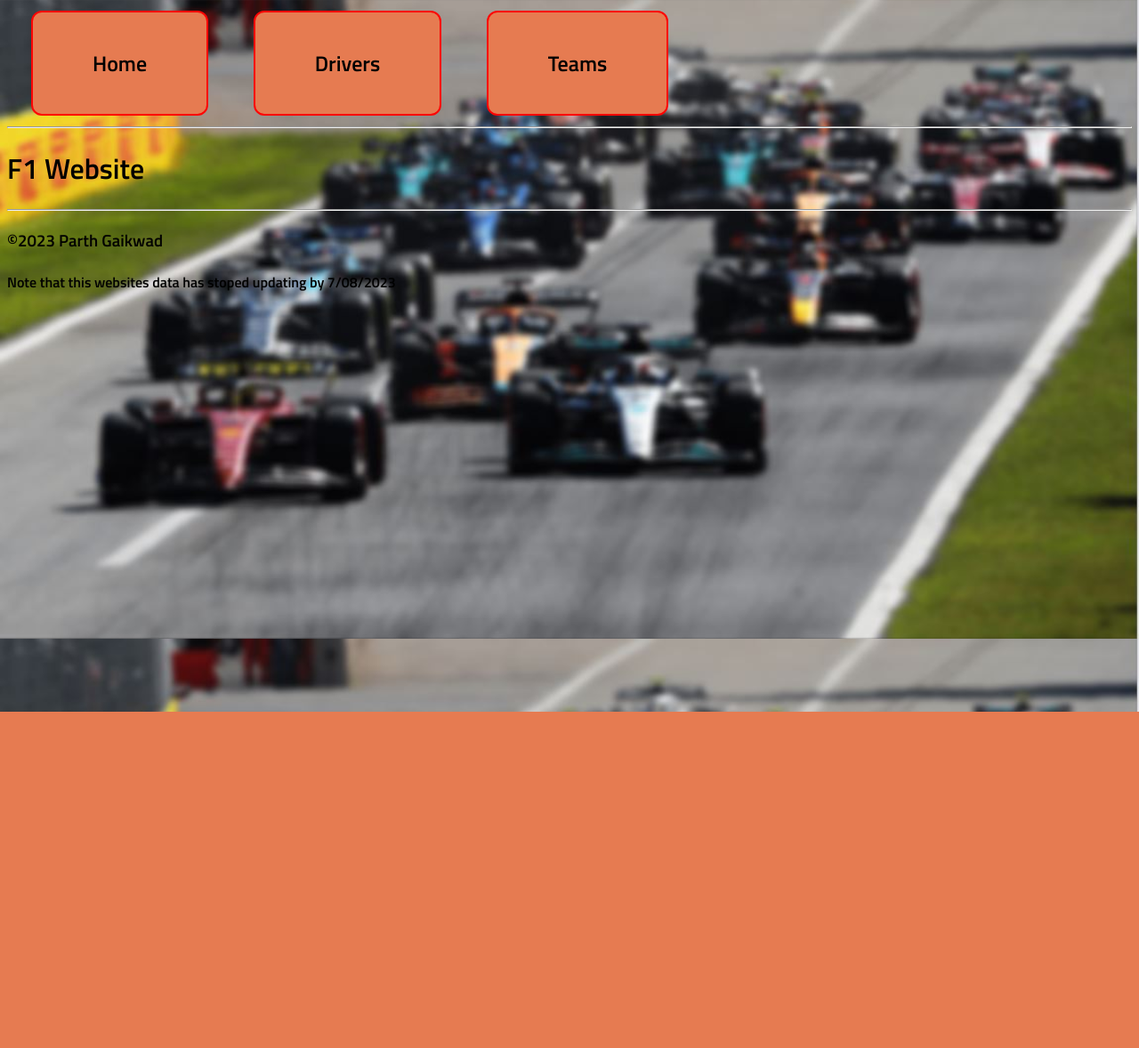
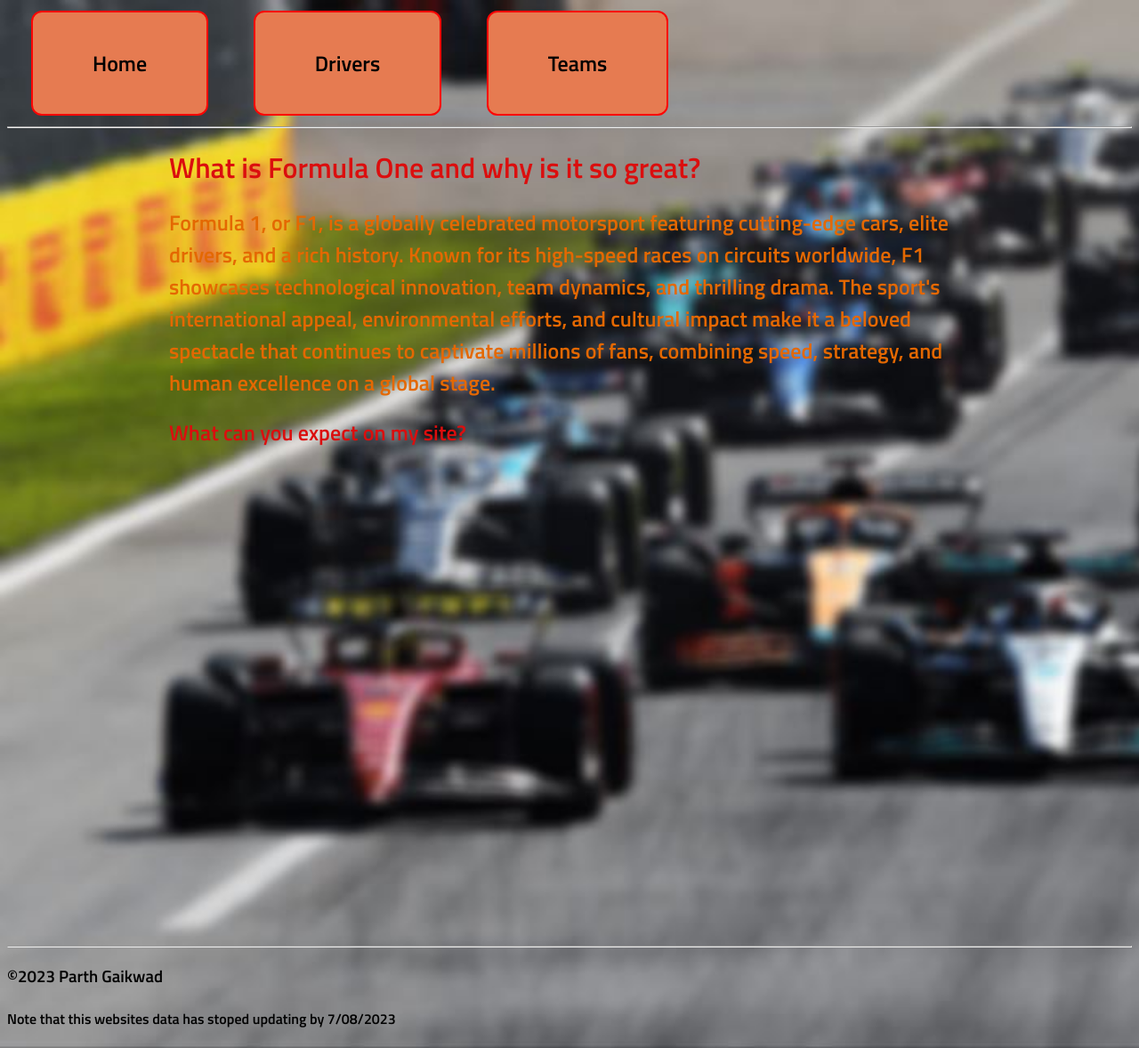
Before and after one commit to Parthgaik/12DTP-Project, a Flask app: page / in a window 1280 px wide. Shown: the whole page at 89% size. Before the commit the page ends 800 px from the top, so only its background shows below. Run offline with Flask 3, Linux system fonts and the light colour scheme.

Commit message:
404 page update, home text add

```diff
--- a/routes.py
+++ b/routes.py
@@ -10,7 +10,7 @@ app = Flask(__name__)
 @app.errorhandler(404)
 def not_found(e):
     # Defining function, taking the user to the 404.html page with title "Error" when an error occurs
-    return render_template("404.html", title="Error"), 404
+    return render_template("404.html", title="Error", pagename="error"), 404
 
 
 # Getting the 'joined' information from seats table to use in driver route to
--- a/static/style.css
+++ b/static/style.css
@@ -7,16 +7,6 @@ body{
 
 *{
   font-family: 'Titillium Web', sans-serif;
-}
-
-
-.f1_logo{
-  width:200px;
-}
-
-
-.alignment{
-  text-align: center;
 }
 
 
@@ -37,6 +27,13 @@ body{
   width: 200px;
 }
 
+.row{
+  text-align: center;
+  border: 1px solid white;
+  background-color: white;
+  font-size: x-large;
+}
+
 
 .hover{
   background-color: #e67b51;
@@ -52,7 +49,45 @@ body{
   border-radius: 12px;
 }
 
+footer{
+  margin-top: 40%;
+  padding-top: 45px;
+  position: relative;
+}
 
+
+.error{
+  background-image: url('/static/images/404_not_found_car.jpg');
+  backdrop-filter: blur(0px);
+  background-size: 100% 100%;
+  background-repeat: no-repeat;
+}
+
+.heading_error{
+  max-width: 900px; /* Adjust this value to control the maximum width before text wraps */
+  margin: 70px auto 0; /* Center horizontally and add margin at the top */
+  word-wrap: break-word; /* Allows long words to be broken and wrap */
+  overflow-wrap: break-word; /* Alternative property for older browsers */
+  color: #9A349F;
+}
+
+.heading_home{
+  max-width: 900px; /* Adjust this value to control the maximum width before text wraps */
+  margin: 20px auto 0; /* Center horizontally and add margin at the top */
+  word-wrap: break-word; /* Allows long words to be broken and wrap */
+  overflow-wrap: break-word; /* Alternative property for older browsers */
+  color:rgb(219, 14, 14)
+}
+
+
+.p{
+  font-size: x-large;
+  color: rgb(228, 104, 2);
+  max-width: 900px; /* Adjust this value to control the maximum width before text wraps */
+  margin: 20px auto 0; /* Center horizontally and add margin at the top */
+  word-wrap: break-word; /* Allows long words to be broken and wrap */
+  overflow-wrap: break-word; /* Alternative property for older browsers */
+}
 .hover:hover {
     background-color: rgb(248, 0, 0);
     color: rgb(255, 255, 255);
@@ -102,8 +137,12 @@ body{
 .driver_single_image {
   height: 200px;
   width: 200px;
+  text-combine-upright:center ;
 }
 
+.team{
+  font-size: x-large
+}
 
 .team_image {
   height: 200px;
@@ -129,6 +168,10 @@ body{
   background-size: cover;
 }
 
+.driver_background{
+  background-image: url(/static/images/f1blacklogo.jpg);
+}
+
 
 /* .driver_name{
   font-size: 1.7rem;
--- a/templates/footer.html
+++ b/templates/footer.html
@@ -1,4 +1,6 @@
 <!-- Footer -->
 <hr>
-<h3>©2023 Parth Gaikwad</h3>
-<h4>Note that this websites data has stoped updating by 7/08/2023</h4>
+<main>
+    <h3>©2023 Parth Gaikwad</h3>
+    <h4>Note that this websites data has stoped updating by 7/08/2023</h4>
+</main>
--- a/templates/home.html
+++ b/templates/home.html
@@ -4,6 +4,9 @@
 {% extends "layout.html" %}
 {% block content %}
 <body>
-    <h1>F1 Website</h1>
+    <h1 class="heading_home">What is Formula One and why is it so great?</h1>
+    <b><p class ="p"><b>Formula 1, or F1, is a globally celebrated motorsport featuring cutting-edge cars, elite drivers, and a rich history. Known for its high-speed races on circuits worldwide, F1 showcases technological innovation, team dynamics, and thrilling drama. The sport's international appeal, environmental efforts, and cultural impact make it a beloved
+        spectacle that continues to captivate millions of fans, combining speed, strategy, and human excellence on a global stage.</b></p>
+        <h2 class="heading_home">What can you expect on my site?</h2>
 </body>
 {% endblock %}
--- a/templates/team.html
+++ b/templates/team.html
@@ -1,8 +1,8 @@
 {% extends "layout.html" %}
 {% block content %}
 <body>
+<div class="team">
     <img src="/static/images/{{teams[0][6]}}">
-<div class = "team_container">
     <h2><b>{{teams[0][1]}}</b></h2>
     <p><b>Constructors Championships:</b> {{teams[0][2]}}</p>
     <p><b>Race Wins:</b> {{teams[0][3]}}</p>
```
Also changed, not shown: templates/404.html (+4 -16 lines), templates/driver.html (+12 -12 lines), static/images/404_not_found_car.jpg (added).
